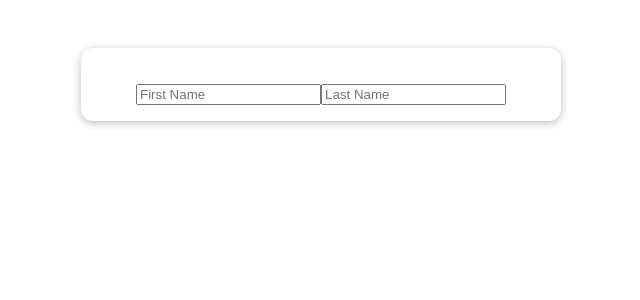
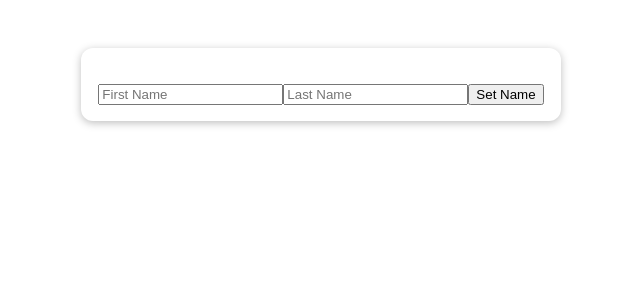
Before and after one commit to panaram1ks/vue-01-starting-project, a Vue app in the folder Composition-API/: page / in a window 1280 px wide. Shown: the top 300 px of the page, without its empty margins (319-959 px from the left). Built offline with nearby package versions, Linux system fonts and the light colour scheme; the HTML template or start-up script is replaced by a standard one.

Commit message:
template ref() !

```diff
--- a/Composition-API/src/App.vue
+++ b/Composition-API/src/App.vue
@@ -4,8 +4,9 @@
     <div>
       <input type="text" placeholder="First Name" v-model="firstName">
       <!-- <input type="text" placeholder="First Name" @input="setFirstName"> -->
-      <input type="text" placeholder="Last Name" v-model="lastName">
+      <input type="text" placeholder="Last Name" ref="lastNameInput">
       <!-- <input type="text" placeholder="Last Name" @input="setLastName"> -->
+      <button @click="setLastName">Set Name</button>
     </div>
   </section>
 </template>
@@ -17,6 +18,8 @@ export default {
   setup() {
     const firstName = ref('')
     const lastName = ref('')
+
+    const lastNameInput = ref(null)
 
     // function setFirstName(event) {
     //   firstName.value = event.target.value
@@ -35,17 +38,24 @@ export default {
       console.log('new value: ' + newValue);
     })
 
-    watch([firstName, lastName], function(newValues, oldValues){
+    watch([firstName, lastName], function (newValues, oldValues) {
       console.log('old value: ' + oldValues);
       console.log('new value: ' + newValues);
     })
+
+    function setLastName() {
+      // lastName.value = this.$refs.lastNameInput.value
+      lastName.value = lastNameInput.value.value
+    }
 
     return {
       userName: fullName,
       // setFirstName,
       // setLastName,
       firstName,
-      lastName,
+      // lastName,
+      setLastName,
+      lastNameInput,
     }
   }
 }
```
